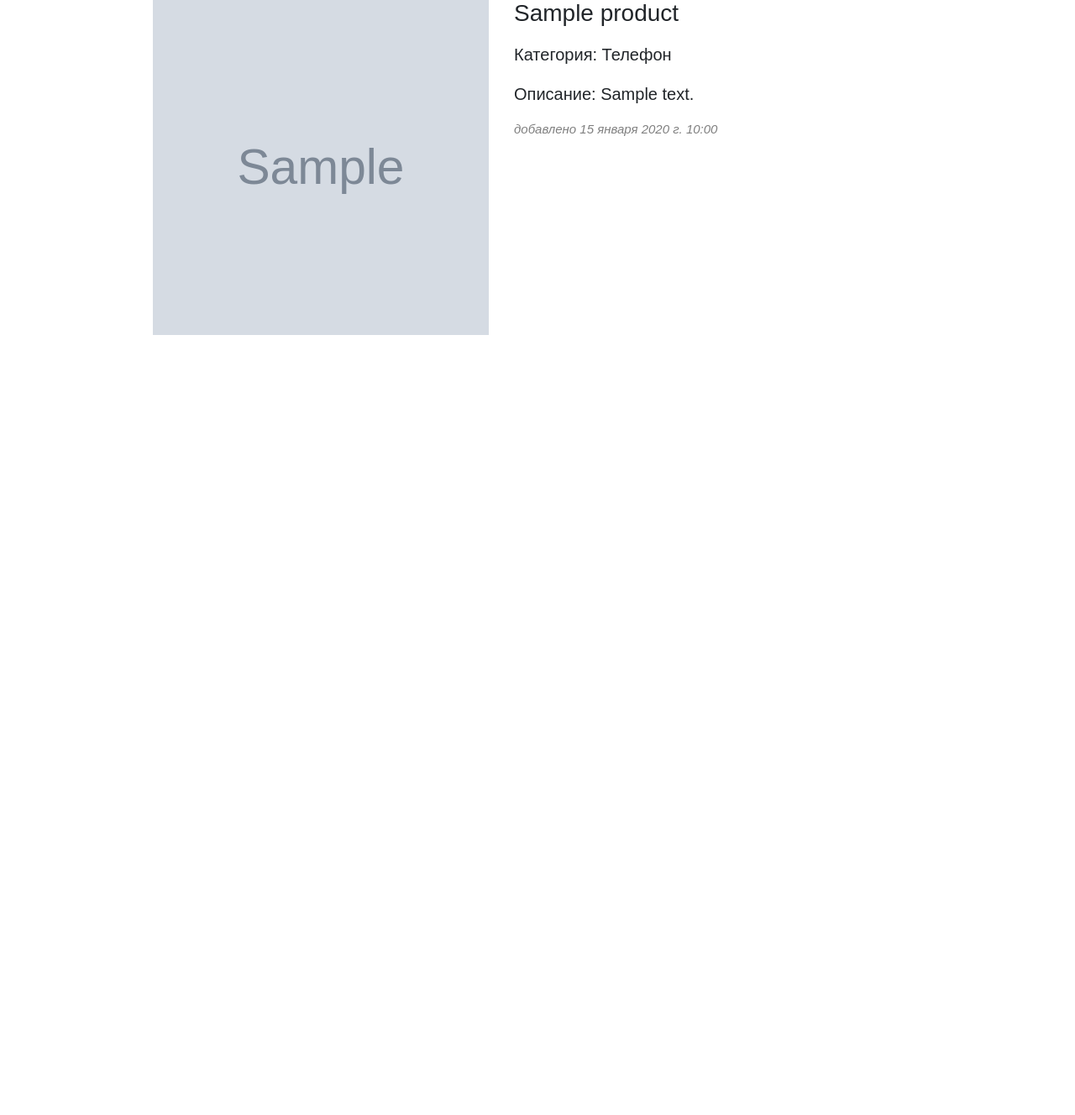
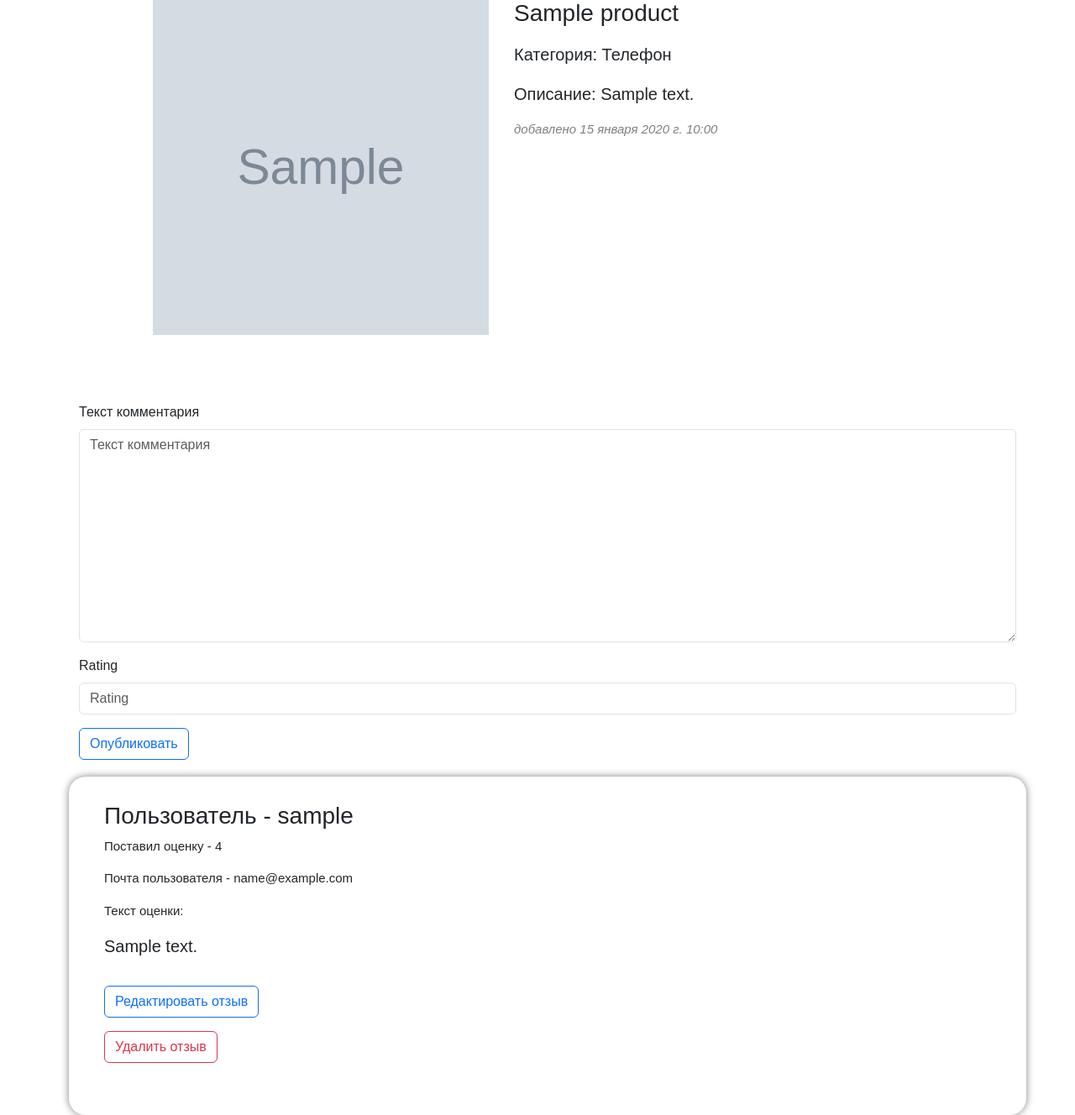
Before and after one commit to Russo2642/control_work_8_zulufov_ruslan, a Django app: page /product/1 in a window 1280 px wide. Shown: the part 239-1567 px from the top of the page at 84% size. Before the commit the page ends 638 px from the top, so only its background shows below. Run offline with Django 4.2, Linux system fonts and the light colour scheme; a user stored in the database is signed in; tables that the repository leaves empty hold one stand-in row (values such as "Sample post"); grey boxes marked "Sample" are stand-in pictures; parts of the project's set-up code (start-up, migrations or seed data) failed here and were passed over; some libraries are stand-ins or nearby versions.

Commit message:
Добавление отзывов и CRUD операций над ними

```diff
--- a/reviewer/products/forms.py
+++ b/reviewer/products/forms.py
@@ -1,6 +1,8 @@
 from django import forms
 
 from products.models import Product
+
+from products.models import Review
 
 
 class ProductForm(forms.ModelForm):
@@ -13,3 +15,19 @@ class ProductForm(forms.ModelForm):
             'description': 'Описание',
             'image': 'Картинка'
         }
+
+
+class ReviewForm(forms.ModelForm):
+    rating = forms.IntegerField(
+        min_value=1,
+        max_value=5,
+        required=True
+    )
+
+    class Meta:
+        model = Review
+        fields = ('text', 'rating')
+        labels = {
+            'rating': 'Оценка товара',
+            'text': 'Текст комментария'
+        }
--- a/reviewer/products/models/__init__.py
+++ b/reviewer/products/models/__init__.py
@@ -1 +1,2 @@
 from .product import Product
+from .review import Review
--- a/reviewer/products/models/review.py
+++ b/reviewer/products/models/review.py
@@ -42,6 +42,7 @@ class Review(models.Model):
     class Meta:
         verbose_name = 'Оценка'
         verbose_name_plural = 'Оценки'
+        ordering = ('-created_at', )
 
     def __str__(self):
         return f"{self.author} - {self.product}"
--- a/reviewer/products/templates/products/product_detail.html
+++ b/reviewer/products/templates/products/product_detail.html
@@ -27,5 +27,41 @@
             <p style="font-size:15px; font-style:italic; color:grey">добавлено {{ product.created_at }}</p>
         </div>
     </div>
+
+    {% load django_bootstrap5 %}
+    <form method="post" action="{% url 'review_create' product.pk %}">
+        {% csrf_token %}
+        {% bootstrap_form form %}
+        <input class="btn btn-outline-primary" type="submit" value="Опубликовать">
+    </form>
+    <div>
+        {% for review in product.reviews.all %}
+        <div class="row">
+            <h3>Пользователь - {{ review.author.username }}</h3>
+            <p style="font-size:15px">
+                Поставил оценку - {{ review.rating }}
+            </p>
+            <p style="font-size:15px">
+                Почта пользователя - {{ review.author.email }}
+            </p>
+            <p style="font-size:15px">
+                Текст оценки: <p>{{ review.text }}</p>
+            </p>
+            {% if user.is_authenticated %}
+                {% if request.user == review.author %}
+            <p>
+                <a href="{% url 'review_update' review.id %}" class="btn btn-outline-primary">Редактировать отзыв</a>
+                <form method="POST" action="{% url 'review_delete' review.id %}">
+                    {% csrf_token %}
+                    <input type="submit" class="btn btn-outline-danger" value="Удалить отзыв">
+                </form>
+            </p>
+                {% endif %}
+            {% endif %}
+        </div>
+        {% endfor %}
+    </div>
+
+
 </div>
 {% endblock %}
--- a/reviewer/products/templates/products/product_update.html
+++ b/reviewer/products/templates/products/product_update.html
@@ -1,8 +1,8 @@
 {% extends 'base.html' %}
 {% block title %}Post Create{% endblock %}
 {% block content %}
-    <h1>New Post</h1>
     <div class="form">
+        <h1>Редактирование продукта</h1>
         <form action="{% url 'product_update' product.pk %}" method="post" enctype="multipart/form-data">
             {% include 'partial/product_form.html' with button_text="Редактировать" button_class="btn btn-success" %}
         </form>
--- a/reviewer/products/urls.py
+++ b/reviewer/products/urls.py
@@ -3,6 +3,8 @@ from django.urls import path
 from products.views.base import IndexView
 
 from products.views.products import ProductCreateView, ProductDetailView, ProductUpdateView, ProductDeleteView
+
+from products.views.reviews import ReviewCreateView, ReviewUpdateView, ReviewDeleteView
 
 urlpatterns = [
     path('', IndexView.as_view(), name='index'),
@@ -10,4 +12,7 @@ urlpatterns = [
     path('product/<int:pk>', ProductDetailView.as_view(), name='product_detail'),
     path('product/<int:pk>/update', ProductUpdateView.as_view(), name='product_update'),
     path('product/<int:pk>/delete', ProductDeleteView.as_view(), name='product_delete'),
+    path('product/<int:pk>/review_create', ReviewCreateView.as_view(), name='review_create'),
+    path('product/<int:pk>/review_update', ReviewUpdateView.as_view(), name='review_update'),
+    path('product/<int:pk>/review_delete', ReviewDeleteView.as_view(), name='review_delete'),
 ]
--- a/reviewer/products/views/products.py
+++ b/reviewer/products/views/products.py
@@ -1,9 +1,13 @@
 from django.contrib.auth.mixins import LoginRequiredMixin, UserPassesTestMixin
+from django.shortcuts import redirect, render
 from django.urls import reverse, reverse_lazy
 from django.views.generic import CreateView, DetailView, UpdateView, DeleteView
+from django.views.generic.edit import FormMixin
 
 from products.forms import ProductForm
 from products.models import Product
+
+from products.forms import ReviewForm
 
 
 class ProductCreateView(LoginRequiredMixin, CreateView):
@@ -15,9 +19,10 @@ class ProductCreateView(LoginRequiredMixin, CreateView):
         return reverse('product_detail', kwargs={'pk': self.object.pk})
 
 
-class ProductDetailView(DetailView):
+class ProductDetailView(FormMixin, DetailView):
     template_name = 'products/product_detail.html'
     model = Product
+    form_class = ReviewForm
 
 
 class ProductUpdateView(UpdateView):
--- a/reviewer/static/css/style.css
+++ b/reviewer/static/css/style.css
@@ -186,3 +186,13 @@ button {
     text-align: center;
     border: solid 1px gray;
 }
+
+.view-comment {
+   margin-bottom: 30px;
+   margin-top: 30px;
+   box-shadow: 0px 0px 10px 0px gray;
+   padding: 25px;
+   border-radius: 35px;
+   display: flex;
+   align-items: center;
+}
```
Also changed, not shown: reviewer/products/views/reviews.py (added, +45 -0 lines).
